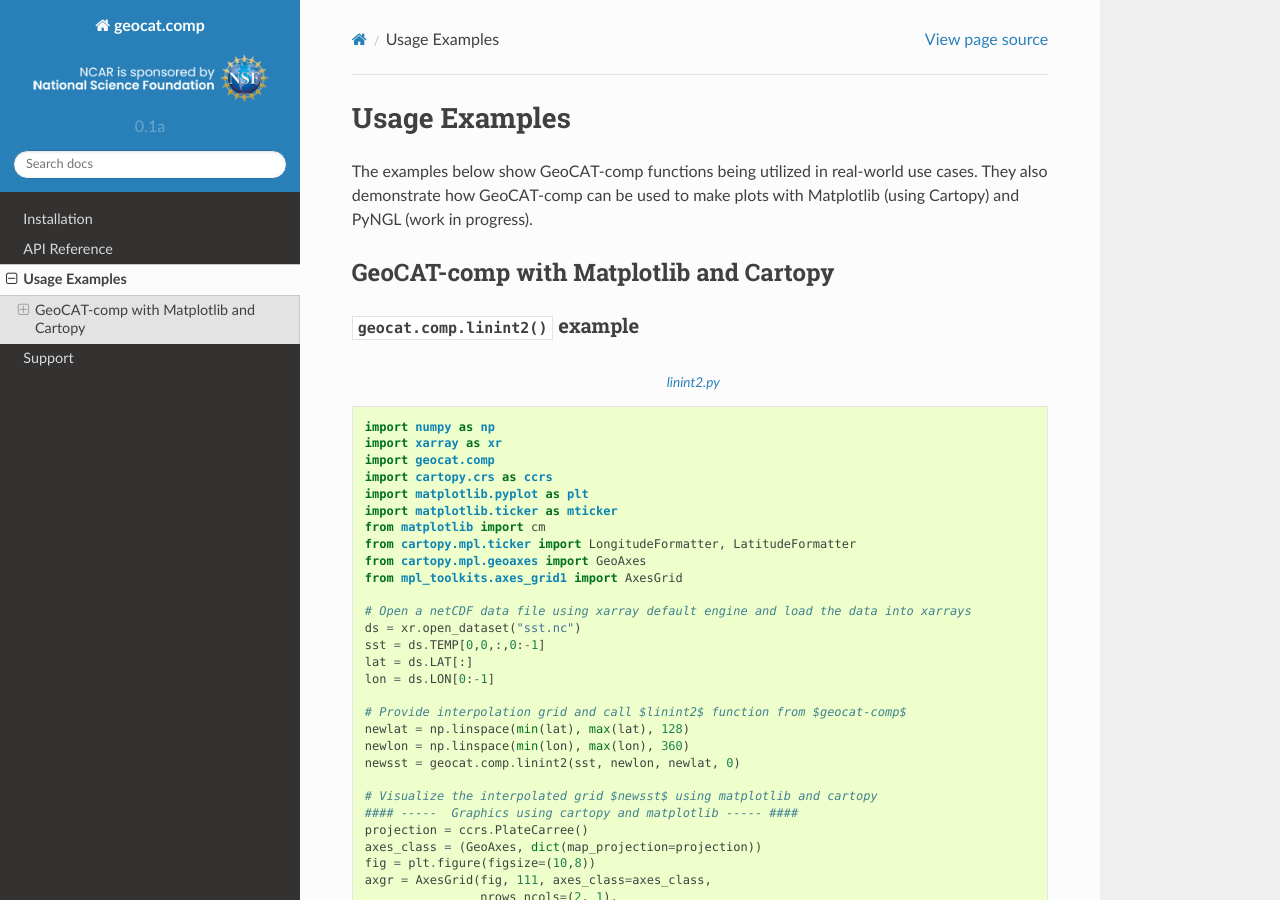
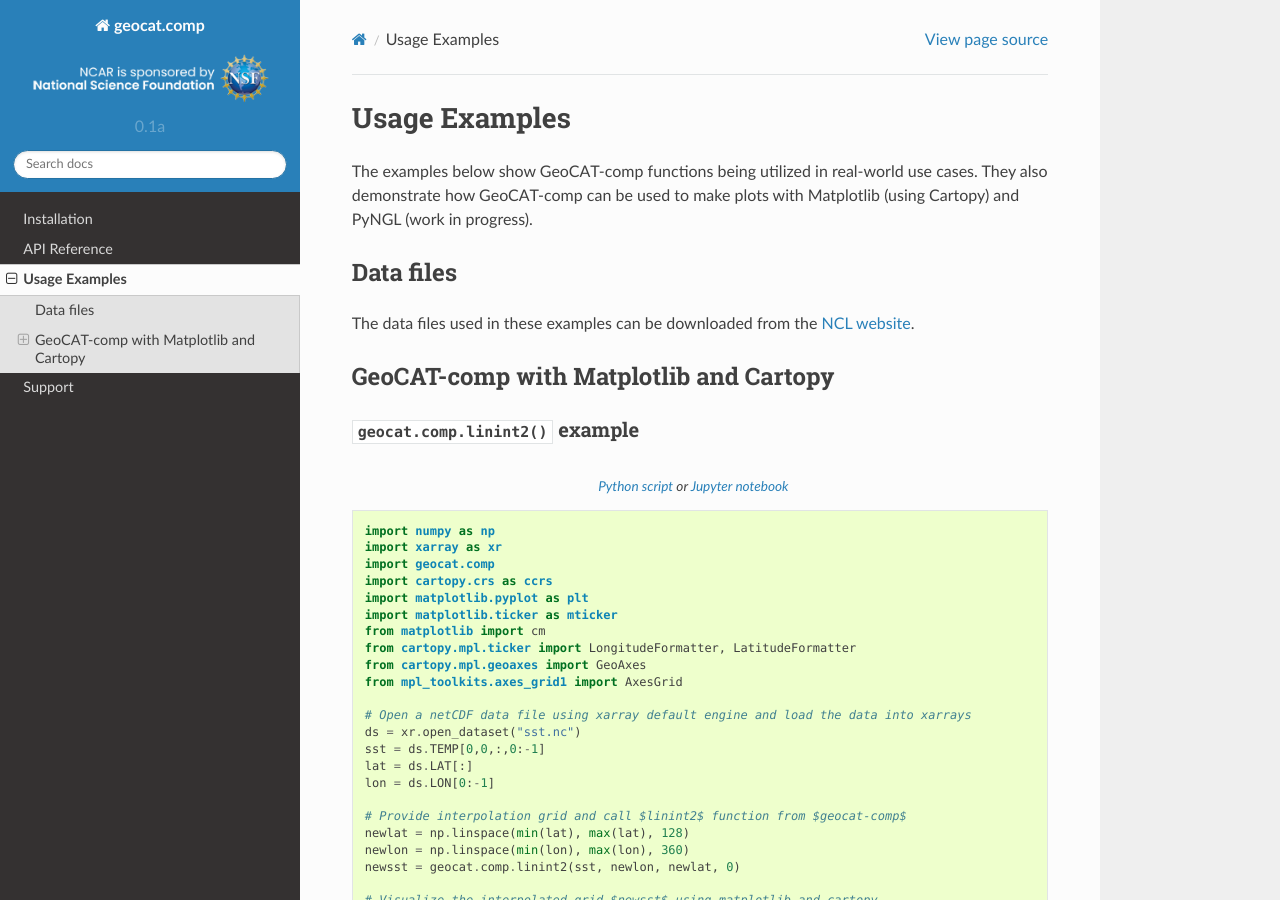
Before and after one commit to NCAR/geocat-comp, a Sphinx documentation site: the page built from docs/examples.rst, in a window 1280 px wide and 900 px high. Built offline with Sphinx 7.4.7 and the Read the Docs theme 2.0.0, drawn with Linux system fonts in a browser that asks for light colours.

Commit message:
Update documentation examples
Added linint2 Jupyter notebook example and download link

Added link to data files page on NCL website:
https://ncl.ucar.edu/Applications/Data/

```diff
--- a/docs/examples.rst
+++ b/docs/examples.rst
@@ -4,6 +4,13 @@
 The examples below show GeoCAT-comp functions being utilized in real-world use
 cases.  They also demonstrate how GeoCAT-comp can be used to make plots with
 Matplotlib (using Cartopy) and PyNGL (work in progress).
+
+
+Data files
+----------
+
+The data files used in these examples can be downloaded from the
+`NCL website <https://ncl.ucar.edu/Applications/Data/>`_.
 
 
 GeoCAT-comp with Matplotlib and Cartopy
@@ -15,7 +22,7 @@
 
 .. literalinclude:: _static/scripts/examples/matplotlib/mpl_linint2.py
    :language: python
-   :caption: `linint2.py <_static/scripts/examples/matplotlib/mpl_linint2.py>`_
+   :caption: `Python script <_static/scripts/examples/matplotlib/mpl_linint2.py>`_ or `Jupyter notebook <_static/scripts/examples/matplotlib/mpl_linint2.ipynb>`_
    :lines: 4-
 
 .. image:: _static/images/examples/matplotlib/mpl_linint2.png
```
Also changed, not shown: docs/_static/scripts/examples/matplotlib/mpl_linint2.ipynb (added).
